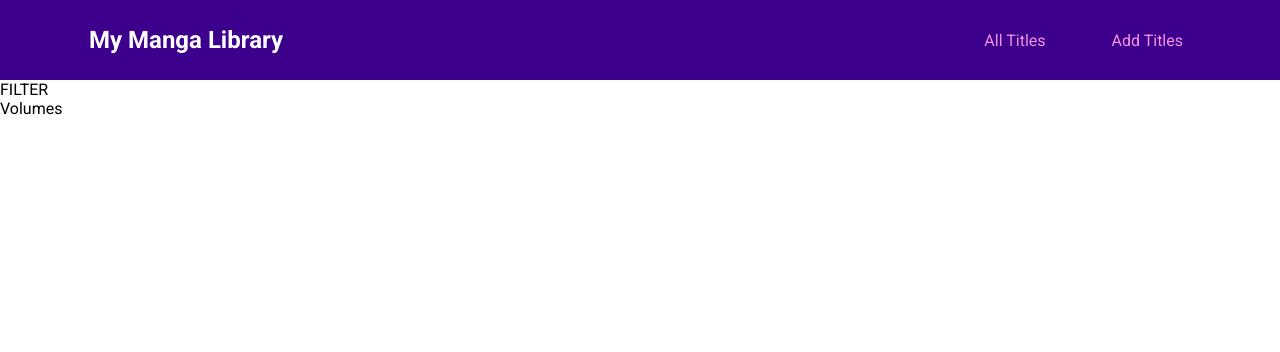
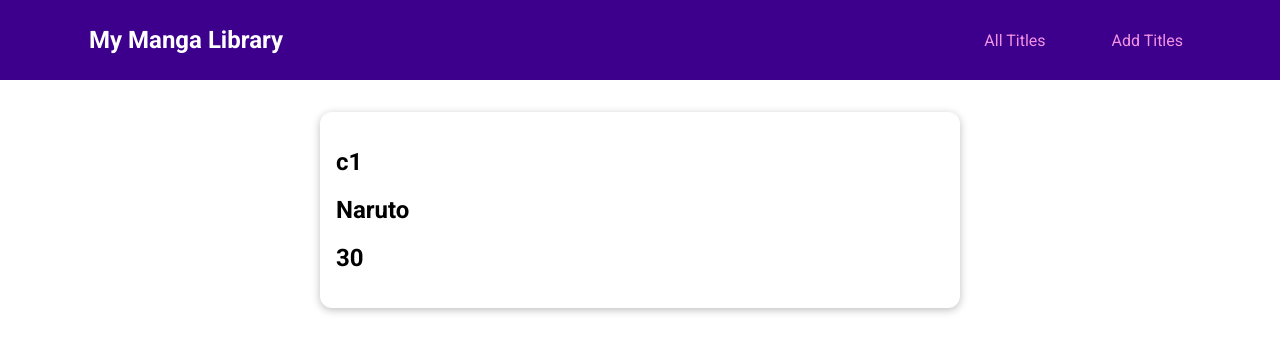
Before and after one commit to GnarlyLasagna/MyMangaLibrary, a Vue app: page /titles/c1 in a window 1280 px wide. Shown: the top 352 px of the page. Built offline with nearby package versions, Linux system fonts and the light colour scheme.

Commit message:
Add files via upload

```diff
--- a/src/pages/Titles/Volumes.vue
+++ b/src/pages/Titles/Volumes.vue
@@ -1,4 +1,33 @@
 <template>
-  <section>FILTER</section>
-  <section>Volumes</section>
+  <section>
+    <base-card>
+      <h2>{{ id }}</h2>
+      <h2>{{ this.selectedTitle.title }}</h2>
+      <h2>{{ this.selectedTitle.collected }}</h2>
+    </base-card>
+  </section>
+  <section></section>
 </template>
+
+<script>
+export default {
+  props: ['id'],
+  data() {
+    return {
+      selectedTitle: null,
+    };
+  },
+  computed: {
+    // title() {
+    //   return this.selectedTitle.title;
+    // },
+  },
+  created() {
+    this.selectedTitle = this.$store.getters['titles/titles'].find(
+      (title) => title.id === this.id
+    );
+  },
+};
+</script>
+
+<style scoped></style>
--- a/src/router.js
+++ b/src/router.js
@@ -15,6 +15,7 @@ const router = createRouter({
     {
       path: '/titles/:id',
       component: Volumes,
+      props: true,
       children: [
         { path: 'details', component: VolumeDetails }, // /coaches/c1/contact
       ],
```
